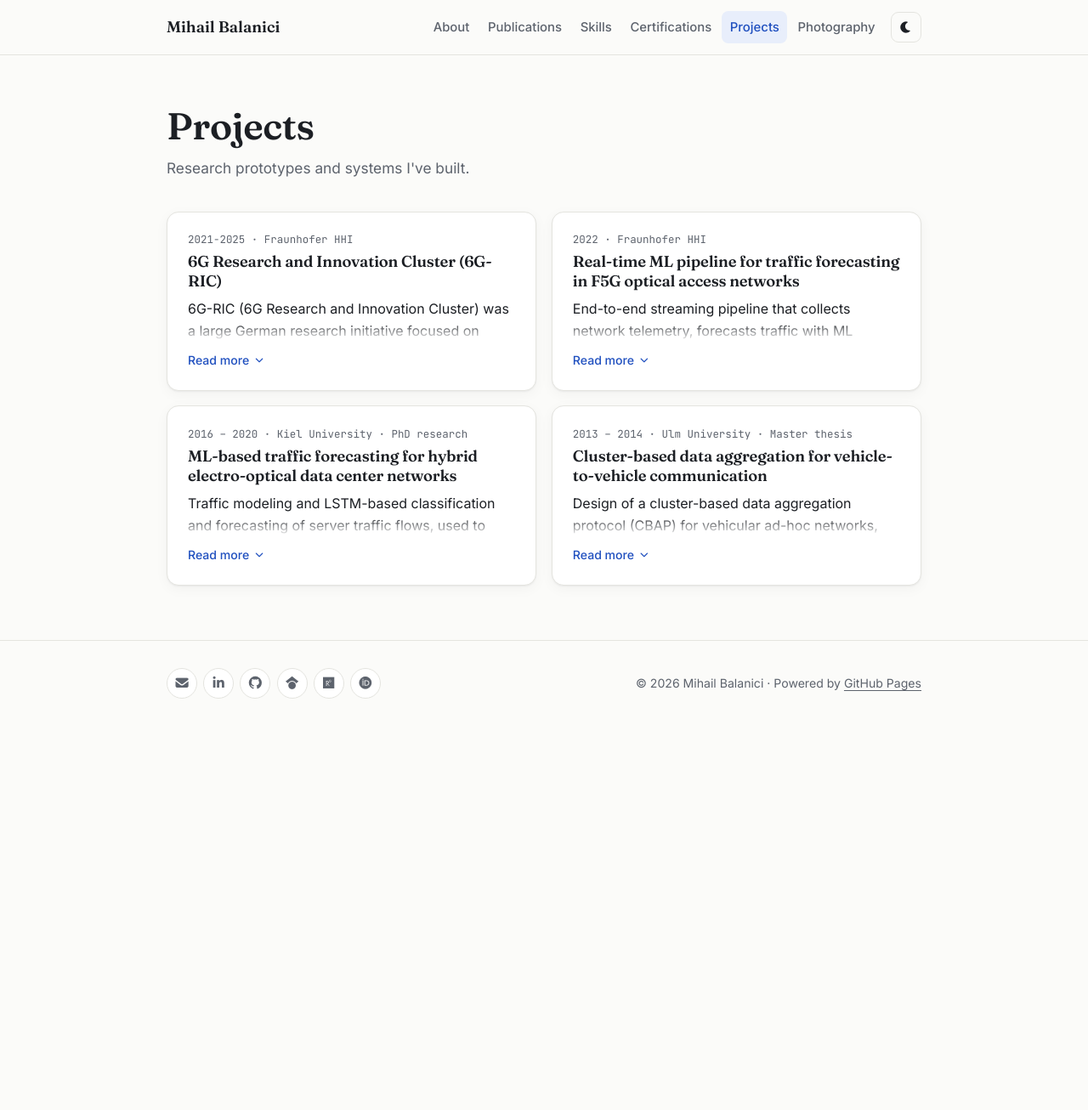
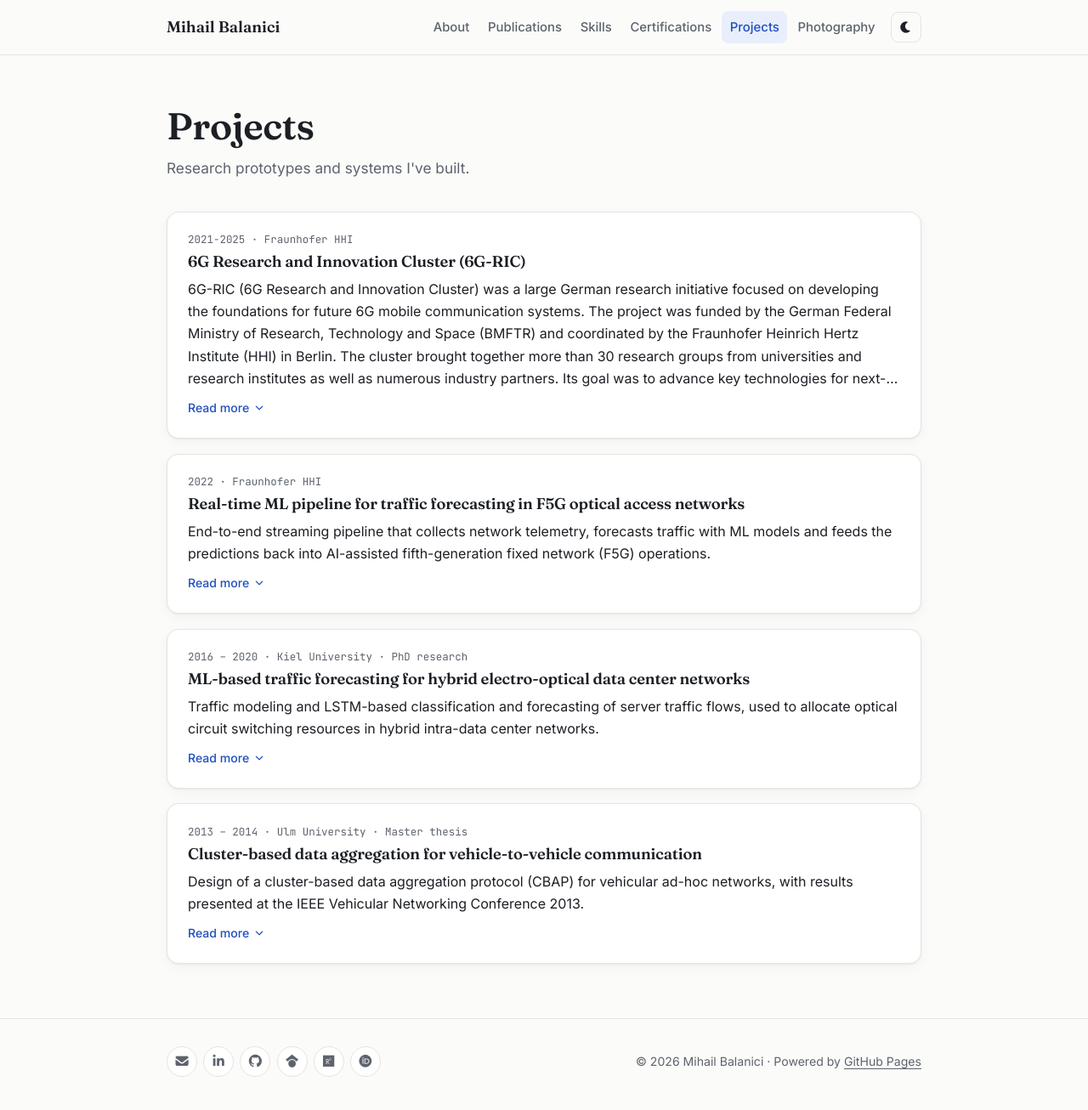
Before and after one commit to mihailbalanici/mihailbalanici.github.io, a Jekyll site: the page built from projects.html, in a window 1280 px wide and 1307 px high. Shown: the whole window at 85% size. Built offline with Jekyll 4.4.1, drawn with Linux system fonts in a browser that asks for light colours.

Commit message:
Update style.css

```diff
--- a/assets/css/style.css
+++ b/assets/css/style.css
@@ -350,20 +350,18 @@ main.wrap { padding-top: 3.5rem; padding-bottom: 4rem; }
   .job-meta .place::before { content: "· "; }
 }
 
-/* Projects: collapsible cards */
-.projects-grid { align-items: start; }
+/* Projects: full-width collapsible cards (collapsed = first 5 lines of text only) */
+.projects-grid { grid-template-columns: 1fr; align-items: start; }
 .project-title { all: unset; cursor: pointer; font: inherit; color: inherit; }
 .project-title:hover { color: var(--accent); }
 .project-title:focus-visible { outline: 2px solid var(--accent); outline-offset: 2px; border-radius: 4px; }
-.project-body { position: relative; overflow: hidden; transition: max-height .35s ease; }
 .project-body > p { margin: 0; }
-.project.is-collapsed .project-body { max-height: 3.3em; }
-.project.is-collapsed .project-body::after {
-  content: ""; position: absolute; left: 0; right: 0; bottom: 0; height: 1.6em;
-  background: linear-gradient(to bottom, transparent, var(--surface)); pointer-events: none; }
+.project.is-collapsed .project-body > p { display: -webkit-box; -webkit-box-orient: vertical; -webkit-line-clamp: 5; line-clamp: 5; overflow: hidden; }
+.project.is-collapsed .project-body .chips,
+.project.is-collapsed .project-body .links { display: none; }
 .project-toggle { display: inline-flex; align-items: center; gap: .35rem; margin-top: .6rem; padding: 0;
   background: none; border: 0; color: var(--accent); font: inherit; font-size: .88rem; font-weight: 500; cursor: pointer; }
 .project-toggle i { font-size: .7em; transition: transform .25s ease; }
 .project-toggle[aria-expanded="true"] i { transform: rotate(180deg); }
 .project-toggle:hover span { text-decoration: underline; }
-.project .links { margin-top: .6rem; }
+.project .links { margin-top: .9rem; }
```
